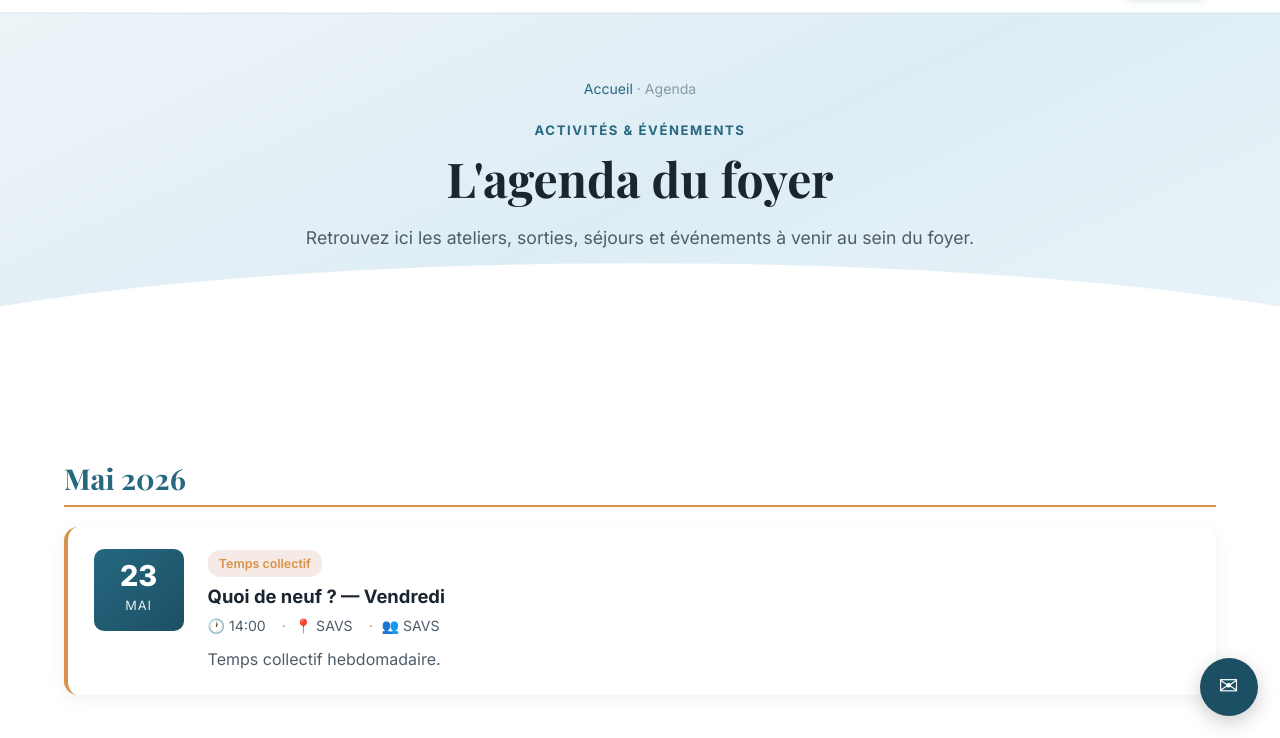
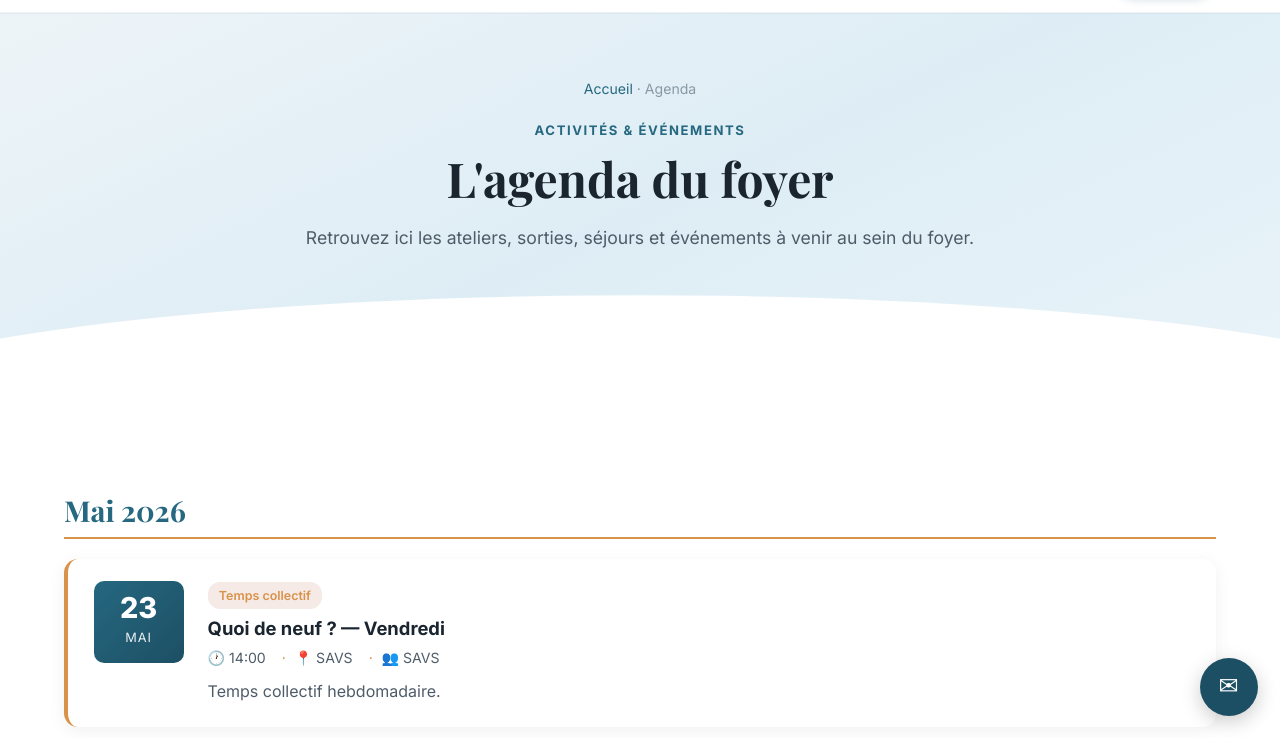
Before and after one commit to Nadem93/LEILA, a plain HTML site: page agenda.html in a window 1280 px wide. Shown: the part 62-800 px from the top of the page. Drawn offline with nearby package versions, Linux system fonts and the light colour scheme.

Commit message:
Increase padding in page header style

```diff
--- a/css/style.css
+++ b/css/style.css
@@ -1132,7 +1132,7 @@ ul { list-style: none; }
 /* ===== Page Header (inner pages) ===== */
 .page-header {
   background: linear-gradient(155deg, #edf4f8 0%, #deedf5 50%, #e9f4f9 100%);
-  padding: 4rem 0 8rem;
+  padding: 4rem 0 10rem;
   text-align: center;
   position: relative;
   overflow: hidden;
```
